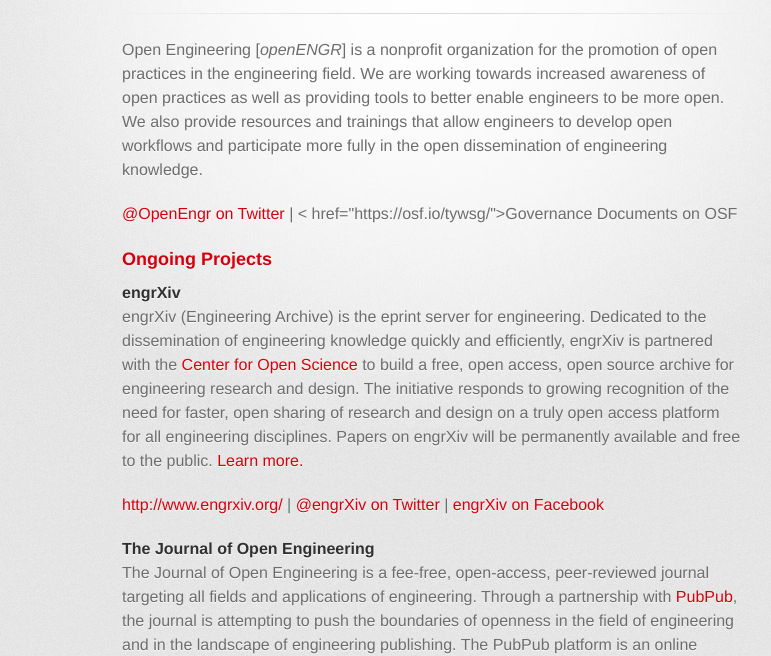
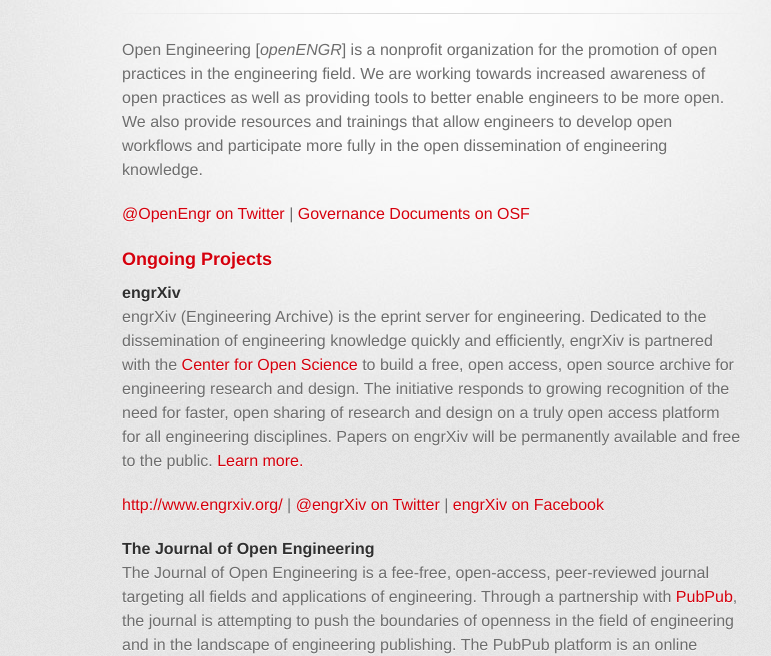
Before and after one commit to OpenEngr/openengr.github.io, a plain HTML site: page index.html in a window 1280 px wide. Shown: the part 145-801 px from the top of the page, without its empty margins (208-979 px from the left). Drawn offline with Linux system fonts and the light colour scheme; a web font is replaced by a local one.

Commit message:
fix typo

```diff
--- a/index.html
+++ b/index.html
@@ -32,7 +32,7 @@
 
         <section id="main_content">
           <p>Open Engineering [<em>openENGR</em>] is a nonprofit organization for the promotion of open practices in the engineering field. We are working towards increased awareness of open practices as well as providing tools to better enable engineers to be more open. We also provide resources and trainings that allow engineers to develop open workflows and participate more fully in the open dissemination of engineering knowledge.</p>
-		<p><a href="https://twitter.com/openengr">@OpenEngr on Twitter</a> | < href="https://osf.io/tywsg/">Governance Documents on OSF</a></p>
+		<p><a href="https://twitter.com/openengr">@OpenEngr on Twitter</a> | <a href="https://osf.io/tywsg/">Governance Documents on OSF</a></p>
 
           <h3>Ongoing Projects</h3>
 
```
